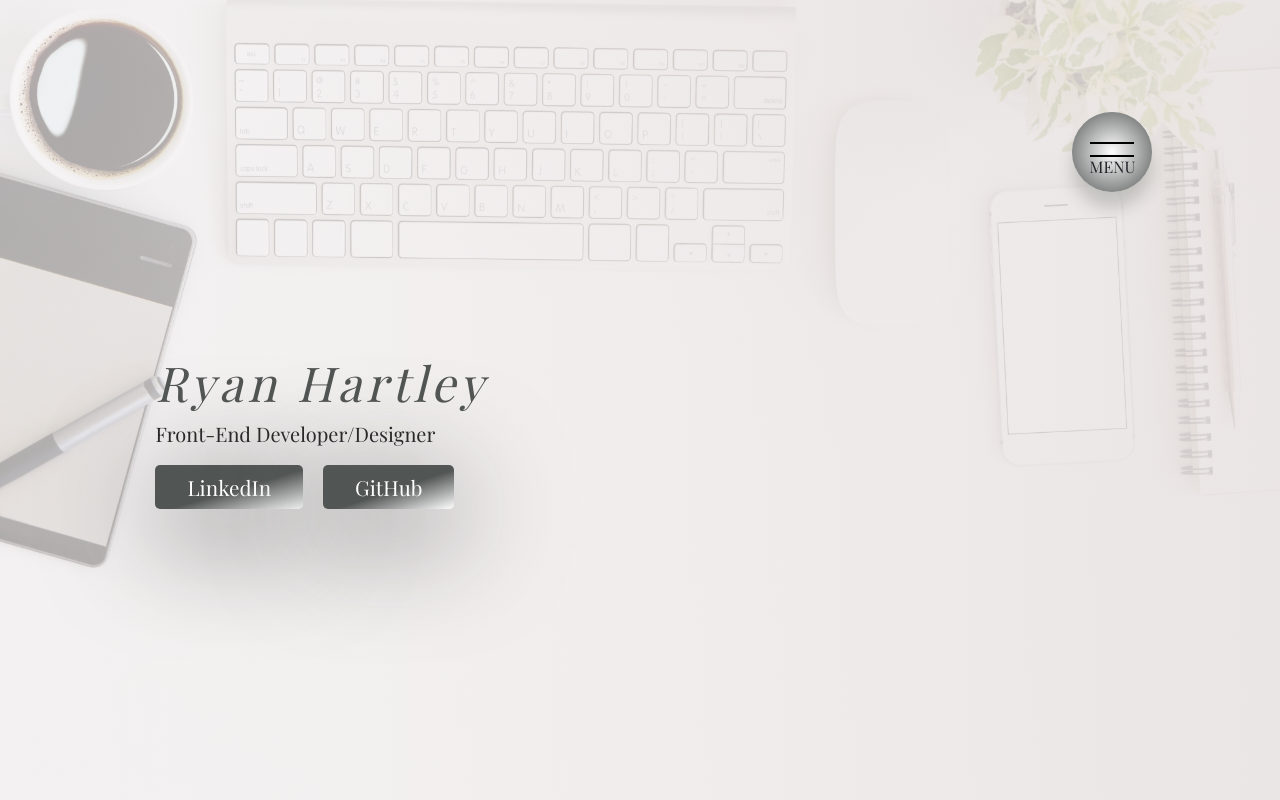
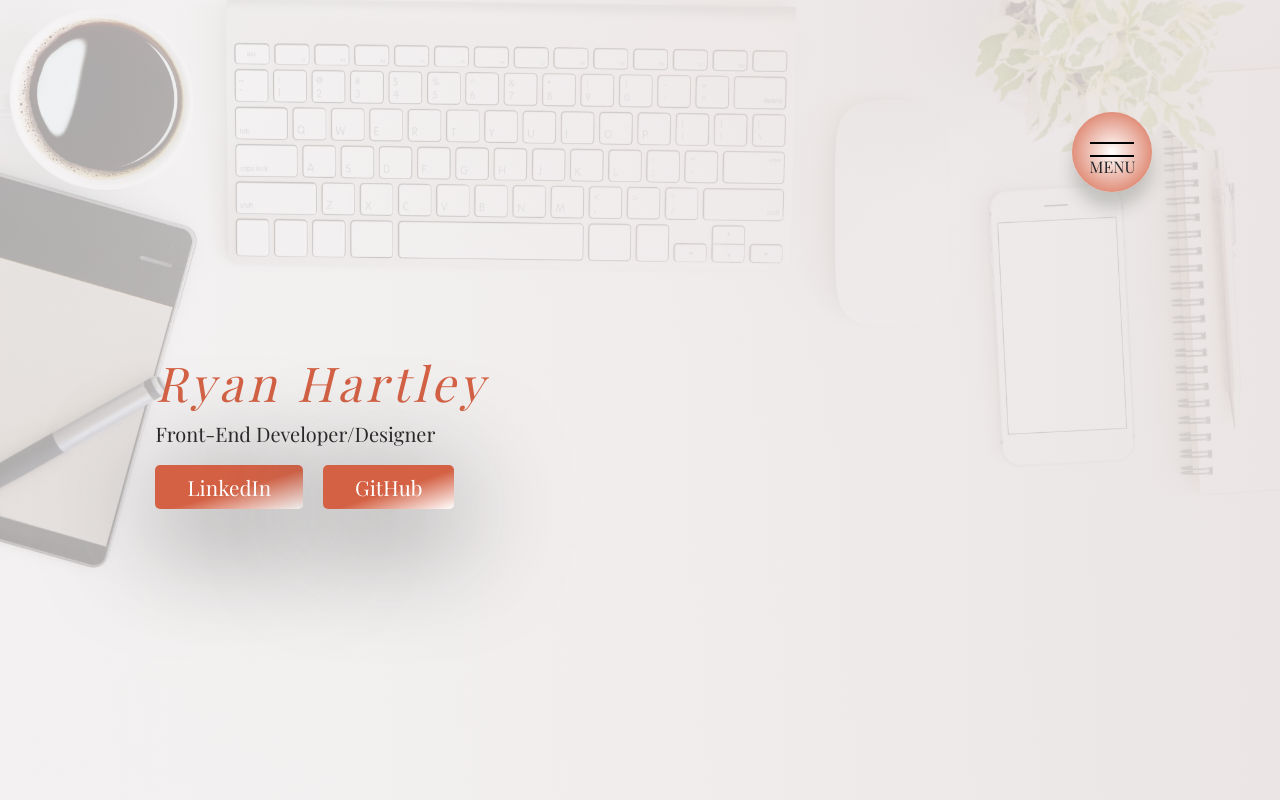
Before and after one commit to thegirlyoucallryan/Front-end-dev-portfolio, a plain HTML site: page index.html in a window 1280 px wide. Shown: the top 800 px of the page. Drawn offline with nearby package versions, Linux system fonts and the light colour scheme; a web font is replaced by a local one.

Commit message:
add marketing project, color change

```diff
--- a/index.html
+++ b/index.html
@@ -115,6 +115,7 @@
         OMDBapi</a>
       <a class='from-top' href="https://natours-scss-pure-css.netlify.app" target="_blank">Natours SCSS Project</a>
       <a class='from-top' href="https://thebankapp.netlify.app" target="_blank">Banking Project - Functional Programming</a>
+      <a class='from-top' href="https://bankist-marketing-app.netlify.app" target="_blank">Banking Project - DOM Manipulation</a>
       <a class='from-top' href="https://simple-react-image-search.netlify.app" target="_blank">React - Image Search</a>
       <a class='from-top' href="https://game-with-jonas.netlify.app" target="_blank">Least Fun Game Built with
         JavaScript</a>
--- a/style.css
+++ b/style.css
@@ -2,7 +2,7 @@
 @import url('https://fonts.googleapis.com/css2?family=Montserrat&family=Playfair+Display:ital@0;1&display=swap');
 
 :root {
-  --om: #515553;
+  --om: #d46144;
   --twoThree: #232323;
 
 }
```
